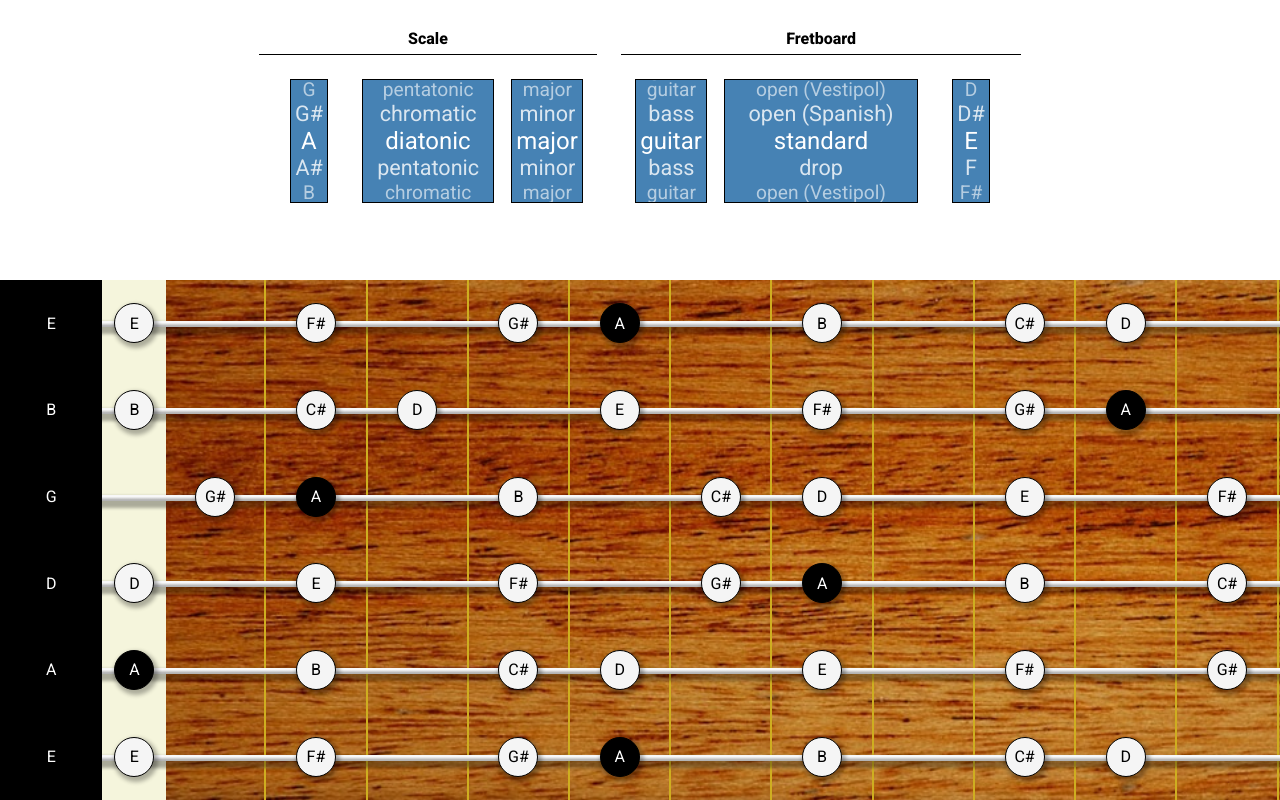
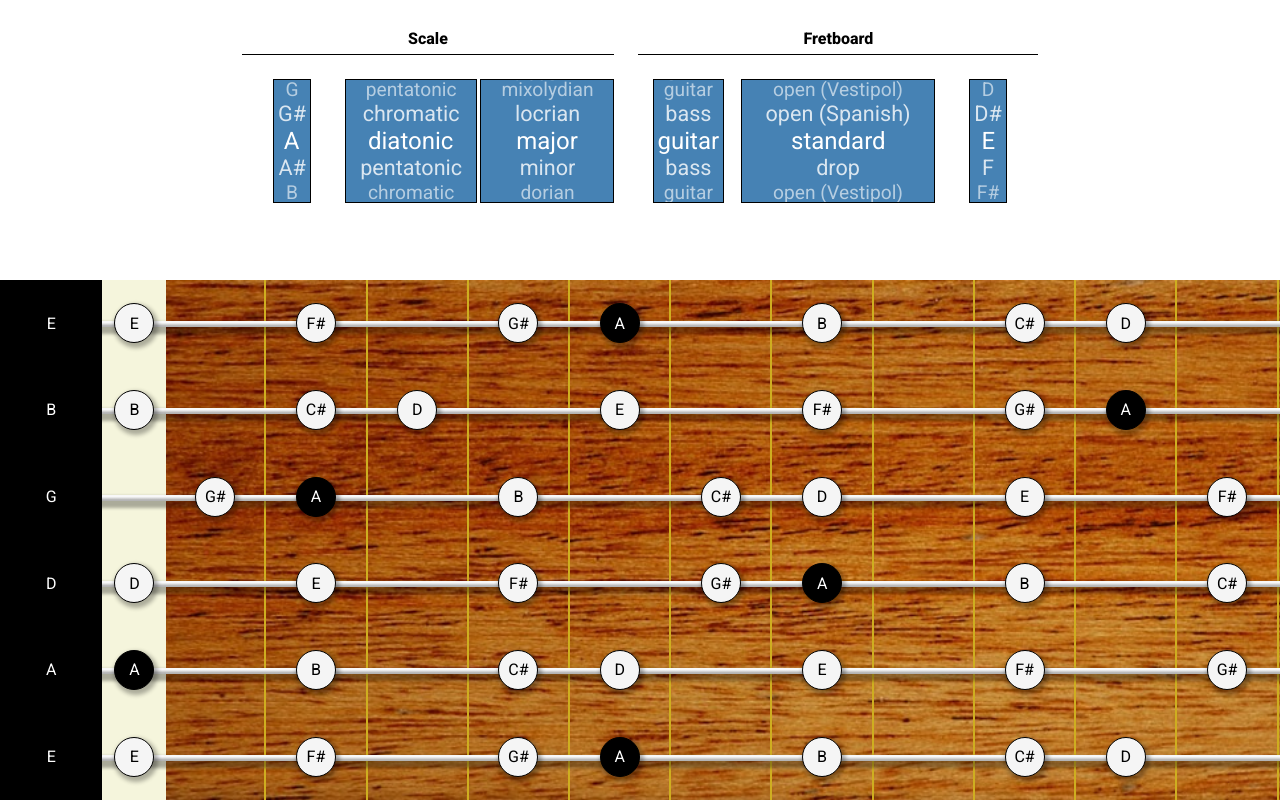
Before and after one commit to be-v-fr/scale_master, an Angular app: page / in a window 1280 px wide. Built offline with nearby package versions, Linux system fonts and the light colour scheme.

Commit message:
feat: completed diatinoc modes

```diff
--- a/src/const/scales.ts
+++ b/src/const/scales.ts
@@ -12,7 +12,27 @@ export const SCALES: ScaleCategory[] = [ // VORZEICHEN INTEGRIEREN!! --> hängt
             {
                 name: 'minor',
                 interval: 9,
-            }
+            },
+            {
+                name: 'dorian',
+                interval: 2,
+            },
+            {
+                name: 'phrygian',
+                interval: 4,
+            },
+            {
+                name: 'lydian',
+                interval: 5,
+            },
+            {
+                name: 'mixolydian',
+                interval: 7,
+            },
+            {
+                name: 'locrian',
+                interval: 11,
+            },
         ]
     },
     {
```
